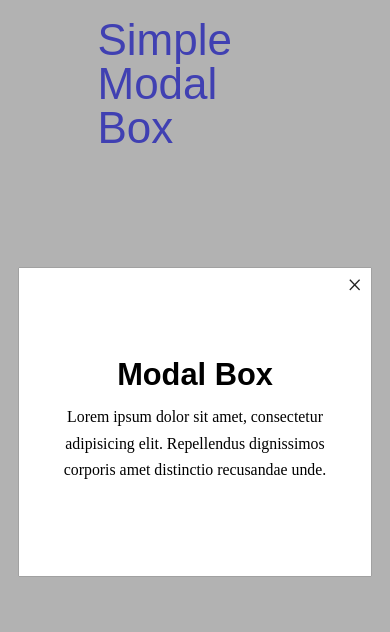
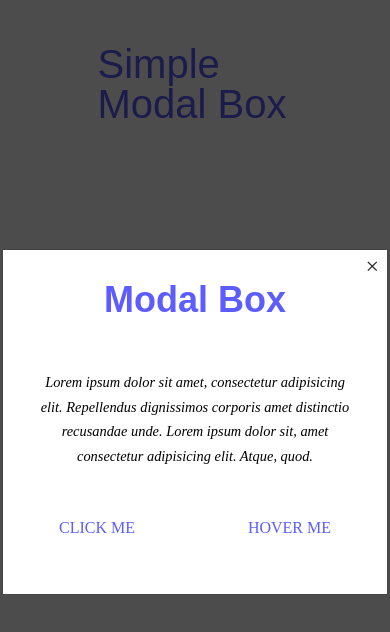
Before and after one commit to Jojo25011990/Simple-Modal-Box-, a website: page index.html in a window 390 px wide. Both pictures are taken after a click on the link "CLICK ME". Drawn offline with Linux system fonts and the light colour scheme.

Commit message:
Add new styles: Modal Box, New Buttons, Animations, etc ..

```diff
--- a/index.html
+++ b/index.html
@@ -22,8 +22,14 @@
 				<p class="overlay__content-text">
 					Lorem ipsum dolor sit amet, consectetur adipisicing elit.
 					Repellendus dignissimos corporis amet distinctio recusandae
-					unde.
+					unde. Lorem ipsum dolor sit, amet consectetur adipisicing
+					elit. Atque, quod.
 				</p>
+
+				<div class="overlay__content-btns">
+					<a href="#" class="overlay__content-btn1">Click Me</a>
+					<a href="#" class="overlay__content-btn2">Hover Me</a>
+				</div>
 			</div>
 		</div>
 
--- a/sass/main.scss
+++ b/sass/main.scss
@@ -1,8 +1,56 @@
 @import "./reset";
+
+%btn-styles {
+	color: #fff;
+	padding: 1.5rem 3rem;
+	font-size: 2rem;
+	text-transform: uppercase;
+	text-decoration: none;
+	background-color: lighten(blue, 18%);
+	transition: 0.2s;
+	cursor: pointer;
+}
+
+@mixin btn-psuedo-styles {
+	&::before {
+		content: "";
+		position: absolute;
+		top: 0;
+		left: 0;
+		background-color: lighten(blue, 18%);
+		width: 100%;
+		height: 100%;
+		z-index: -1;
+		transition: all 0.5s;
+		transform: translateX(-101%);
+	}
+
+	&::after {
+		content: "";
+		position: absolute;
+		top: 0;
+		right: 0;
+		background-color: lighten(blue, 18%);
+		width: 100%;
+		height: 100%;
+		z-index: -1;
+		transition: all 0.5s;
+		transform: translateX(101%);
+	}
+
+	&:hover:before,
+	&:hover:after {
+		transform: translateX(0);
+	}
+}
 
 html {
 	@media (max-width: 740px) {
 		font-size: 55%;
+	}
+
+	@media (max-width: 450px) {
+		font-size: 50%;
 	}
 }
 
@@ -27,13 +75,7 @@ body {
 }
 
 .btn {
-	color: #fff;
-	padding: 1.5rem 3rem;
-	font-size: 2rem;
-	text-transform: uppercase;
-	text-decoration: none;
-	background-color: lighten(blue, 18%);
-	transition: 0.2s;
+	@extend %btn-styles;
 
 	&:hover {
 		animation: shake 0.175s linear 1;
@@ -49,35 +91,43 @@ body {
 	width: 100%;
 	height: 100%;
 
-	background-color: rgba(0, 0, 0, 0.3);
+	background-color: rgba(0, 0, 0, 0.7);
 
 	&__content {
 		position: relative;
-		top: 50%;
+		top: 30%;
 		left: 50%;
-		transform: translate(-50%, -50%);
+		transform: translate(-50%, -30%);
 
-		width: 40rem;
+		width: 100%;
+		max-width: 40rem;
 		height: 35rem;
+		padding: 4rem;
 		box-shadow: 0 0 0.1rem rgba(0, 0, 0, 0.7);
 		background-color: #fff;
 
 		display: flex;
-		justify-content: center;
+		// justify-content: space-around;
 		align-items: center;
 		flex-direction: column;
+		gap: 2rem;
+
+		opacity: 0;
+
+		animation: fadeIn 0.5s ease-in-out forwards;
 
 		&-heading {
-			font-size: 3.5rem;
-			font-family: Arial, "Helvetica Neue", Helvetica, sans-serif;
+			font-size: 4.5rem;
+			font-family: fantasy;
+			color: lighten(blue, 18%);
 		}
 
 		&-text {
-			width: 80%;
 			font-size: 1.8rem;
+			font-style: italic;
 			text-align: center;
 			line-height: 1.7;
-			margin-top: 1.5rem;
+			margin-top: 4.5rem;
 		}
 
 		&-btn {
@@ -87,6 +137,32 @@ body {
 			color: #222;
 			font-size: 3rem;
 			cursor: pointer;
+		}
+
+		&-btns {
+			width: 100%;
+			display: flex;
+			justify-content: space-between;
+			margin-top: 3rem;
+		}
+
+		&-btn1,
+		&-btn2 {
+			&:link,
+			&:visited {
+				@include btn-psuedo-styles;
+				@extend %btn-styles;
+				position: relative;
+				background-color: transparent;
+				color: lighten(blue, 18%);
+				overflow: hidden;
+				transition: color 0.5s;
+			}
+
+			&:hover,
+			&:active {
+				color: #fff;
+			}
 		}
 	}
 }
@@ -105,3 +181,13 @@ body {
 		transform: translateX(0.4rem);
 	}
 }
+
+@keyframes fadeIn {
+	to {
+		top: 50%;
+		left: 50%;
+		transform: translate(-50%, -50%);
+
+		opacity: 1;
+	}
+}
```
Also changed, not shown: Screenshot Simple Modal Box.png, css/style.css.
